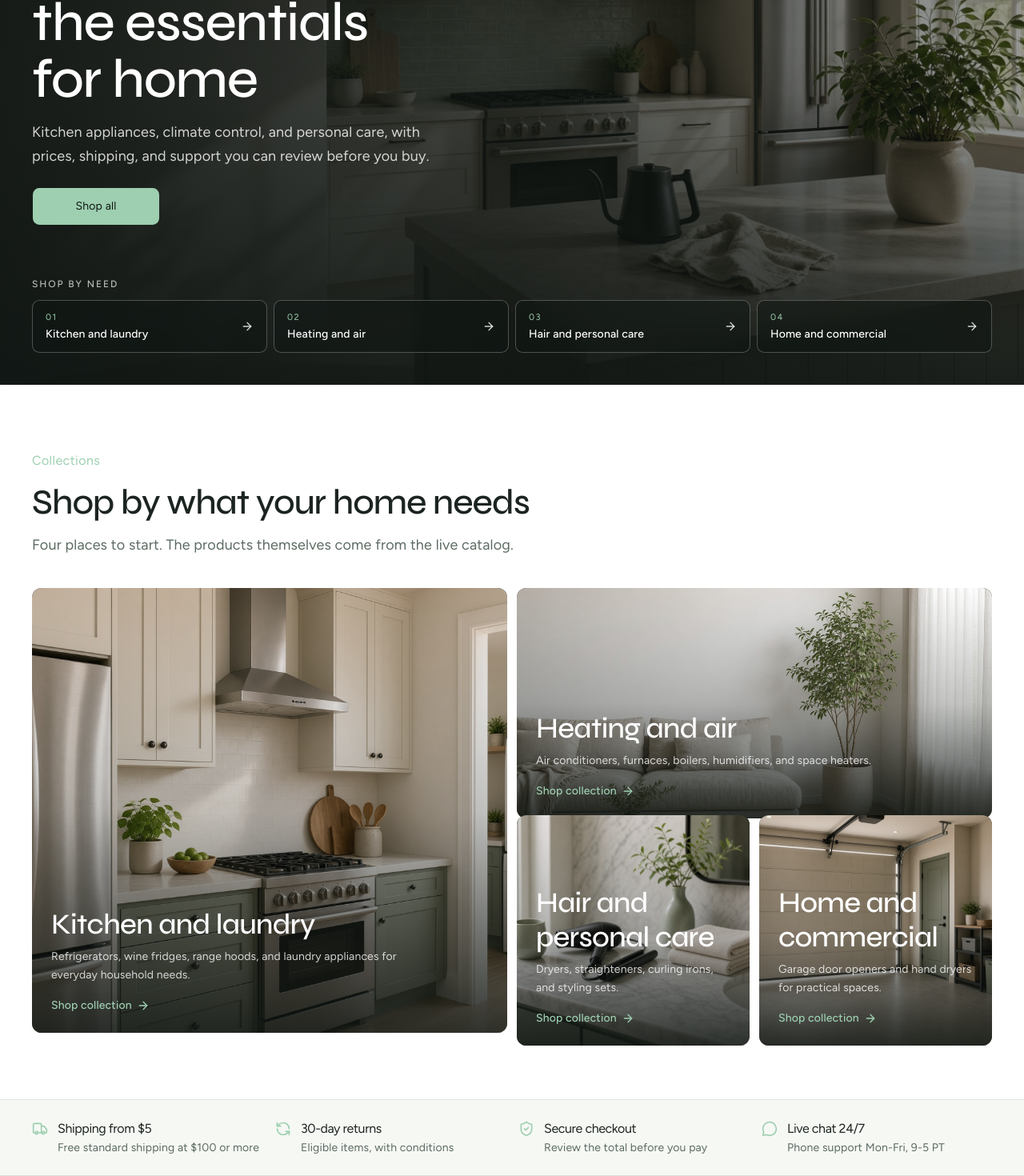
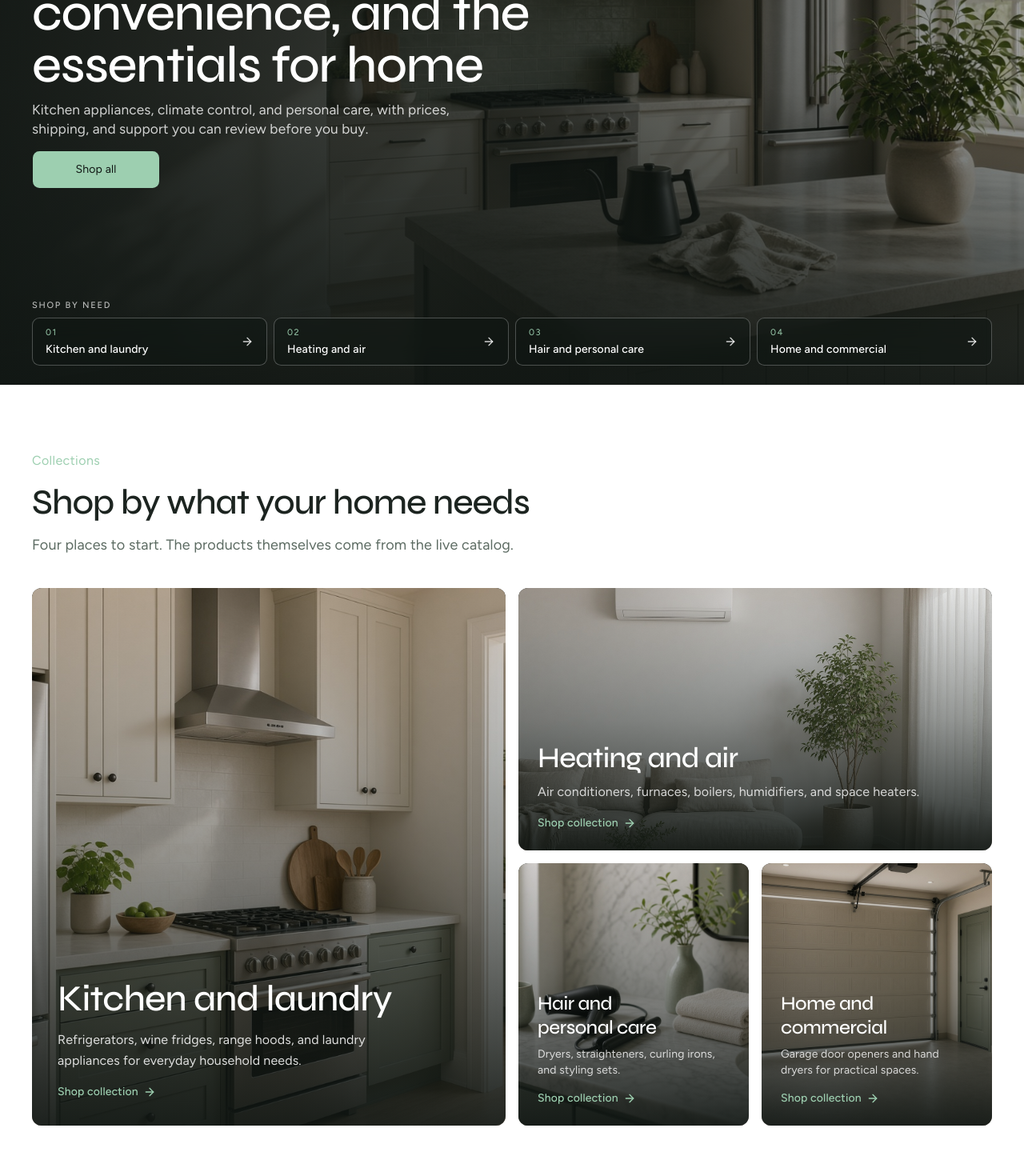
Before and after one commit to gen-z-2k26/Drovia-US, a Next.js app: page / in a window 1280 px wide. Shown: the part 320-1790 px from the top of the page at 80% size. Built offline with nearby package versions, Linux system fonts and the light colour scheme.

Commit message:
Enlarge the homepage hero and give the collection bento a clearer tile hierarchy.

```diff
--- a/components/sections/HeroSection.tsx
+++ b/components/sections/HeroSection.tsx
@@ -20,7 +20,7 @@ export function HeroSection({ settings }: { settings: StoreSettings }) {
   return (
     <section
       aria-labelledby="hero-heading"
-      className="relative isolate overflow-hidden bg-[#101613] text-white"
+      className="relative isolate h-[calc(100svh-3.5rem)] overflow-hidden bg-[#101613] text-white sm:h-[calc(100svh-4rem)]"
     >
       <Image
         src="/brand/home-hero.jpg"
@@ -41,24 +41,24 @@ export function HeroSection({ settings }: { settings: StoreSettings }) {
 
       <div
         className={pageContainer(
-          "relative flex min-h-[calc(100svh-3.5rem)] flex-col justify-between gap-8 py-8 sm:min-h-[calc(100svh-4rem)] sm:py-10",
+          "relative flex h-full min-h-0 flex-col justify-between gap-[clamp(0.75rem,2svh,2rem)] py-[clamp(1rem,3svh,2.5rem)]",
         )}
       >
-        <div className="flex flex-1 flex-col justify-center">
-          <div className="max-w-2xl">
-            <p className="text-sm font-medium tracking-[0.18em] text-[#9DCFB0] uppercase">
+        <div className="flex min-h-0 flex-1 flex-col justify-center">
+          <div className="max-w-3xl">
+            <p className="text-xs font-medium tracking-[0.18em] text-[#9DCFB0] uppercase sm:text-sm">
               {settings.name}
             </p>
             <h1
               id="hero-heading"
-              className="font-display mt-3 max-w-xl text-balance text-4xl leading-[1.05] text-white sm:text-5xl xl:text-6xl"
+              className="font-display mt-[clamp(0.4rem,1.1svh,0.85rem)] max-w-3xl text-balance text-[clamp(2.35rem,min(5vw,8svh),5rem)] leading-[1.02] text-white"
             >
               {headline}
             </h1>
-            <p className="mt-4 max-w-lg text-pretty text-base leading-relaxed text-white/80 sm:text-lg">
+            <p className="mt-[clamp(0.55rem,1.4svh,1.1rem)] max-w-xl text-pretty text-[clamp(1.0625rem,min(1.35vw,2.5svh),1.35rem)] leading-snug text-white/80">
               {support}
             </p>
-            <div className="mt-6">
+            <div className="mt-[clamp(0.75rem,1.8svh,1.5rem)]">
               <Link
                 href="/products"
                 className={cn(
@@ -73,15 +73,15 @@ export function HeroSection({ settings }: { settings: StoreSettings }) {
         </div>
 
         <nav aria-label="Shop by need" className="shrink-0">
-          <p className="mb-3 text-xs font-medium tracking-[0.16em] text-white/70 uppercase">
+          <p className="mb-[clamp(0.35rem,0.8svh,0.75rem)] text-[11px] font-medium tracking-[0.16em] text-white/70 uppercase">
             Shop by need
           </p>
-          <ul className="grid grid-cols-1 gap-2 sm:grid-cols-2 xl:grid-cols-4">
+          <ul className="grid grid-cols-2 gap-2 xl:grid-cols-4">
             {collections.map((item, index) => (
               <li key={item.label}>
                 <Link
                   href={item.href}
-                  className="flex h-full items-center justify-between gap-3 rounded-xl border border-white/25 bg-[#101613]/55 px-4 py-3 text-white backdrop-blur-md transition-colors hover:bg-[#101613]/75"
+                  className="flex h-full items-center justify-between gap-3 rounded-xl border border-white/25 bg-[#101613]/55 px-3 py-[clamp(0.45rem,1.1svh,0.75rem)] text-white backdrop-blur-md transition-colors hover:bg-[#101613]/75 sm:px-4"
                 >
                   <span className="min-w-0">
                     <span className="block text-[11px] tracking-[0.14em] text-[#9DCFB0]">
--- a/components/sections/NeedsSection.tsx
+++ b/components/sections/NeedsSection.tsx
@@ -11,30 +11,52 @@ const needs = [
     text: "Refrigerators, wine fridges, range hoods, and laundry appliances for everyday household needs.",
     image: "/brand/collection-kitchen.jpg",
     alt: "Kitchen with a refrigerator, range hood, and stacked laundry",
-    className: "sm:col-span-2 lg:col-span-2 lg:row-span-2",
+    imageClass: "object-[62%_center]",
+    tile: "feature" as const,
   },
   {
     title: "Heating and air",
     text: "Air conditioners, furnaces, boilers, humidifiers, and space heaters.",
     image: "/brand/collection-climate.jpg",
     alt: "Living room with a wall-mounted air conditioner",
-    className: "lg:col-span-2",
+    imageClass: "object-[center_22%]",
+    tile: "wide" as const,
   },
   {
     title: "Hair and personal care",
     text: "Dryers, straighteners, curling irons, and styling sets.",
     image: "/brand/collection-care.jpg",
     alt: "Hair dryer and straightener on a bathroom vanity",
-    className: "",
+    imageClass: "object-[center_58%]",
+    tile: "compact" as const,
   },
   {
     title: "Home and commercial",
     text: "Garage door openers and hand dryers for practical spaces.",
     image: "/brand/collection-home.jpg",
     alt: "Garage with a sectional door and opener rail",
-    className: "",
+    imageClass: "object-[24%_42%]",
+    tile: "compact" as const,
   },
 ];
+
+const tileClass = {
+  feature: "min-h-[28rem] sm:col-span-2 lg:col-span-2 lg:row-span-2 lg:min-h-0",
+  wide: "min-h-72 sm:col-span-2 lg:col-span-2 lg:min-h-0",
+  compact: "min-h-64 lg:min-h-0",
+};
+
+const titleClass = {
+  feature: "max-w-md text-3xl sm:text-4xl lg:text-[2.85rem]",
+  wide: "text-2xl sm:text-3xl",
+  compact: "text-2xl leading-tight",
+};
+
+const copyClass = {
+  feature: "mt-3 max-w-md text-sm leading-relaxed text-white/85 sm:text-base",
+  wide: "mt-2 max-w-lg text-sm leading-relaxed text-white/80 sm:text-base",
+  compact: "mt-2 line-clamp-2 text-sm leading-snug text-white/80",
+};
 
 export function NeedsSection() {
   return (
@@ -50,34 +72,44 @@ export function NeedsSection() {
           subtitle="Four places to start. The products themselves come from the live catalog."
           titleId="needs-heading"
         />
-        <div className="grid auto-rows-[18rem] gap-3 sm:grid-cols-2 lg:auto-rows-[17rem] lg:grid-cols-4">
+        <div className="grid gap-4 sm:grid-cols-2 lg:h-[42rem] lg:grid-cols-4 lg:grid-rows-2">
           {needs.map((item) => (
             <Link
               key={item.title}
               href="/products"
               className={cn(
-                "group relative isolate flex min-h-72 overflow-hidden rounded-2xl bg-[#101613] text-white",
-                item.className,
+                "group relative isolate flex overflow-hidden rounded-2xl bg-[#101613] text-white",
+                tileClass[item.tile],
               )}
             >
               <Image
                 src={item.image}
                 alt={item.alt}
                 fill
-                sizes="(min-width: 1024px) 40vw, 100vw"
-                className="object-cover transition-transform duration-700 ease-out group-hover:scale-[1.04]"
+                sizes={
+                  item.tile === "compact"
+                    ? "(min-width: 1024px) 22vw, (min-width: 640px) 50vw, 100vw"
+                    : "(min-width: 1024px) 46vw, 100vw"
+                }
+                className={cn(
+                  "object-cover transition-transform duration-700 ease-out group-hover:scale-[1.04]",
+                  item.imageClass,
+                )}
               />
               <div
                 aria-hidden
-                className="absolute inset-0 bg-gradient-to-t from-[#101613]/85 via-[#101613]/25 to-transparent"
+                className="absolute inset-0 bg-gradient-to-t from-[#101613]/92 via-[#101613]/45 to-[#101613]/10"
               />
-              <div className="relative mt-auto flex w-full flex-col p-5 sm:p-6">
-                <h3 className="font-display text-2xl text-balance sm:text-3xl">
+              <div
+                className={cn(
+                  "relative mt-auto flex w-full flex-col",
+                  item.tile === "feature" ? "p-6 sm:p-8" : "p-5 sm:p-6",
+                )}
+              >
+                <h3 className={cn("font-display text-balance", titleClass[item.tile])}>
                   {item.title}
                 </h3>
-                <p className="mt-2 max-w-md text-sm leading-relaxed text-white/80">
-                  {item.text}
-                </p>
+                <p className={copyClass[item.tile]}>{item.text}</p>
                 <span className="mt-4 inline-flex items-center gap-1.5 text-sm font-medium text-[#9DCFB0]">
                   Shop collection
                   <ArrowRight className="size-4 transition-transform duration-200 group-hover:translate-x-0.5" />
```
